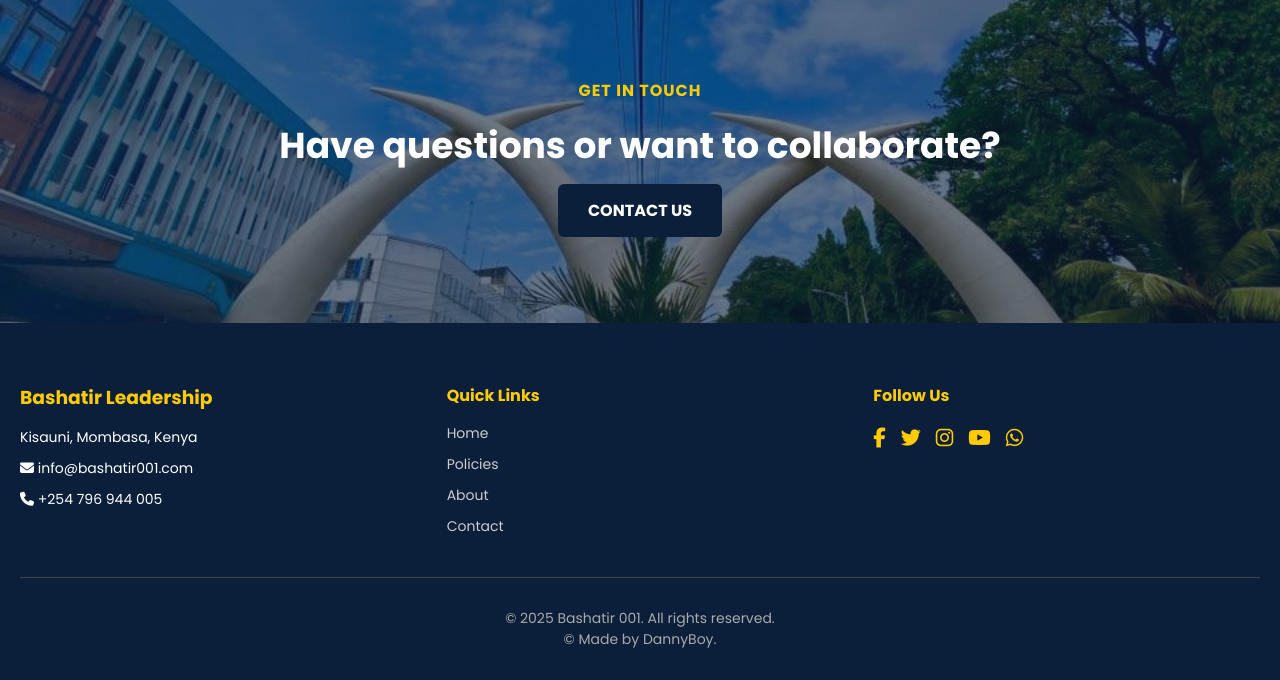
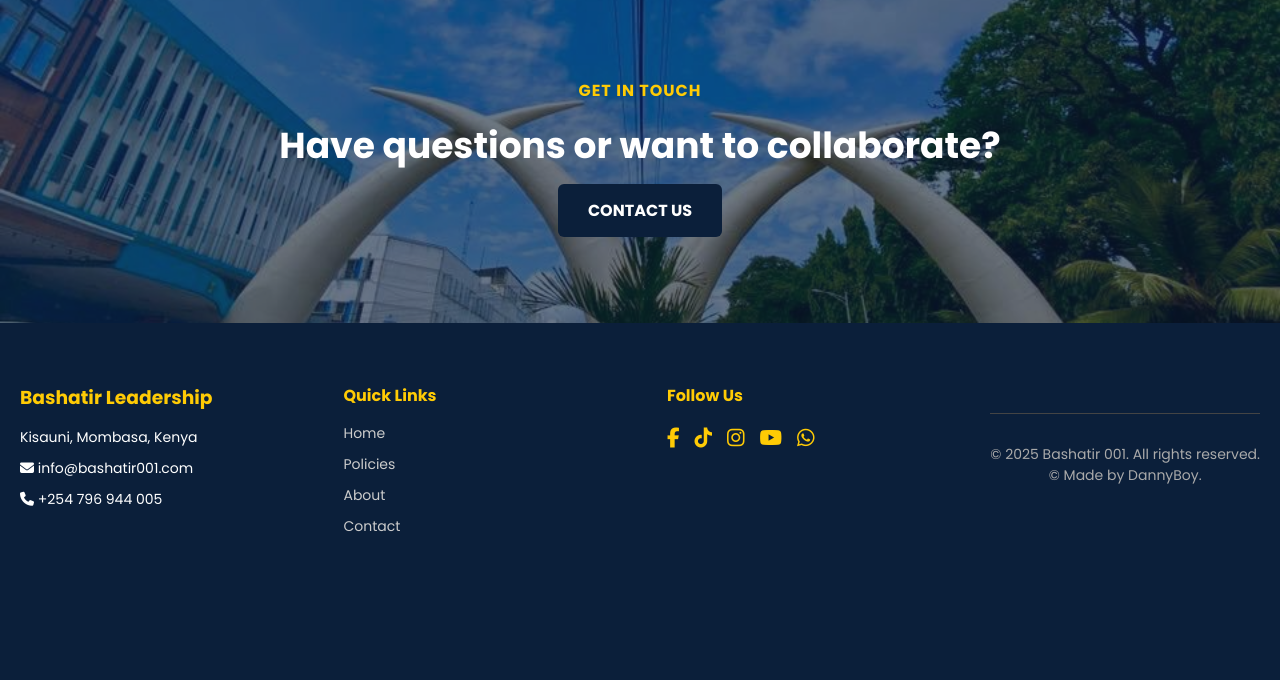
Before and after one commit to Danny-Ngure/Bashatir, a plain HTML site: page index.html in a window 1280 px wide. Shown: the part 3264-3944 px from the top of the page. After the commit the page ends 3841 px from the top, so only its background shows below. Drawn offline with Linux system fonts and the light colour scheme.

Commit message:
Updated multiple HTML pages and assets

```diff
--- a/index.html
+++ b/index.html
@@ -697,7 +697,7 @@
     <div class="cta-content">
       <h4>GET IN TOUCH</h4>
       <h2>Have questions or want to collaborate?</h2>
-      <a href="mailto:info@bashatirleadership.org" class="cta-button">CONTACT US</a>
+      <a href="contact.html" class="cta-button">CONTACT US</a>
     </div>
   </section>
 
@@ -727,15 +727,25 @@
         <div class="footer-column">
           <h4>Follow Us</h4>
           <div class="social-icons">
-              <a href="https://www.facebook.com/https://www.facebook.com/share/1AiHAmc7uP/?mibextid=wwXIfr" target="_blank" aria-label="Facebook"><i class="fab fa-facebook-f"></i></a>
-              <a href="https://www.twitter.com/https://www.tiktok.com/@hon.bashatir001?_t=ZM-8x7Z8nrR3Xa&_r=1" target="_blank" aria-label="Twitter"><i class="fab fa-twitter"></i></a>
-              <a href="https://www.instagram.com/https://www.instagram.com/mbarakbashatir_001?igsh=MWMwem94ZDFjb2g5Yw==" target="_blank" aria-label="Instagram"><i class="fab fa-instagram"></i></a>
-              <a href="https://www.youtube.com/https://www.tiktok.com/@hon.bashatir001?_t=ZM-8x7Z8nrR3Xa&_r=1" target="_blank" aria-label="YouTube"><i class="fab fa-youtube"></i></a>
-              <a href="https://wa.me/254796944005" target="_blank" aria-label="WhatsApp"><i class="fab fa-whatsapp"></i></a>
-            </div>
+            <a href="https://www.facebook.com/share/1AiHAmc7uP/?mibextid=wwXIfr" target="_blank" aria-label="Facebook">
+              <i class="fab fa-facebook-f"></i>
+            </a>
+            <a href="https://www.tiktok.com/@hon.bashatir001?_t=ZM-8x7Z8nrR3Xa&_r=1" target="_blank" aria-label="TikTok">
+              <i class="fab fa-tiktok"></i>
+            </a>
+            <a href="https://www.instagram.com/mbarakbashatir_001?igsh=MWMwem94ZDFjb2g5Yw==" target="_blank" aria-label="Instagram">
+              <i class="fab fa-instagram"></i>
+            </a>
+            <a href="https://www.youtube.com/@bashatirtv" target="_blank" aria-label="YouTube">
+              <i class="fab fa-youtube"></i>
+            </a>
+            <a href="https://wa.me/254796944005" target="_blank" aria-label="WhatsApp">
+              <i class="fab fa-whatsapp"></i>
+            </a>
+          </div>
+        </div>
 
-        </div>
-      </div>
+
       <div class="footer-bottom">
         <p>&copy; 2025 Bashatir 001. All rights reserved.</p>
         <p>&copy; Made by DannyBoy.</p>
```
